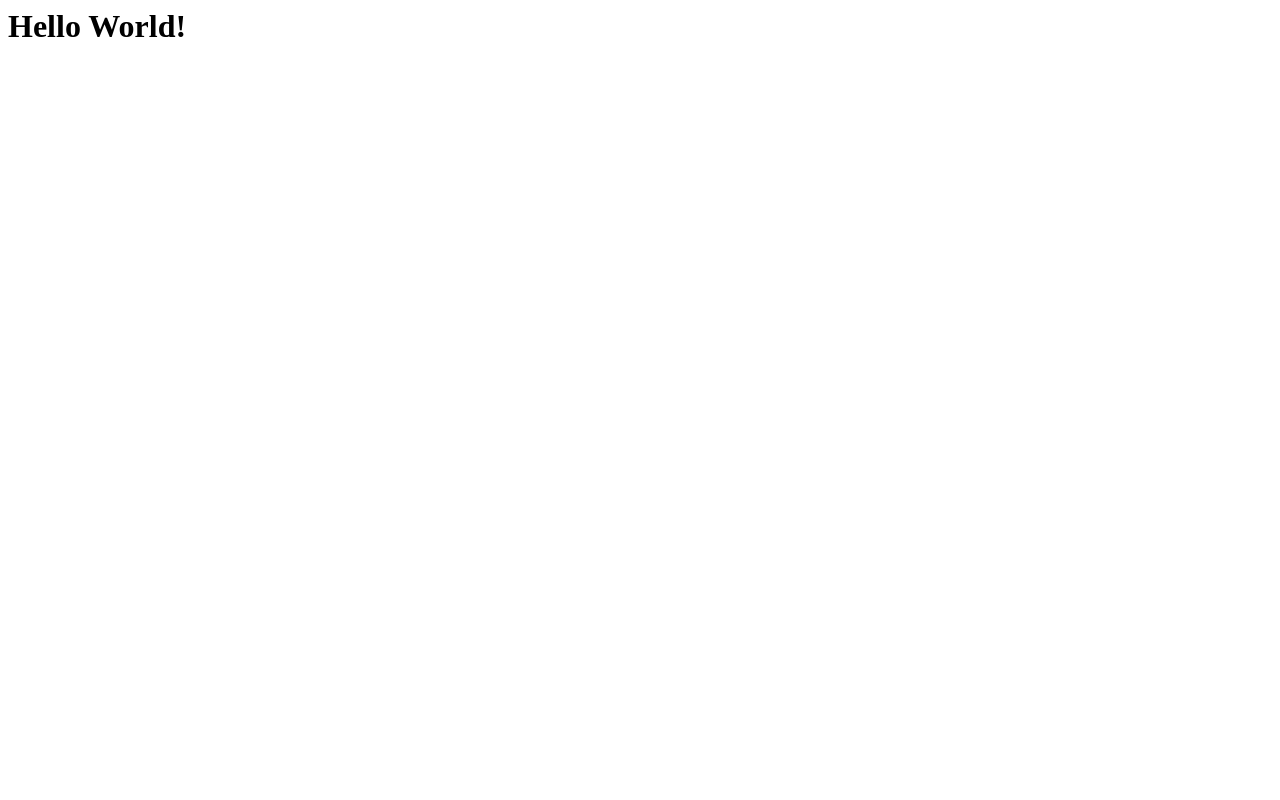
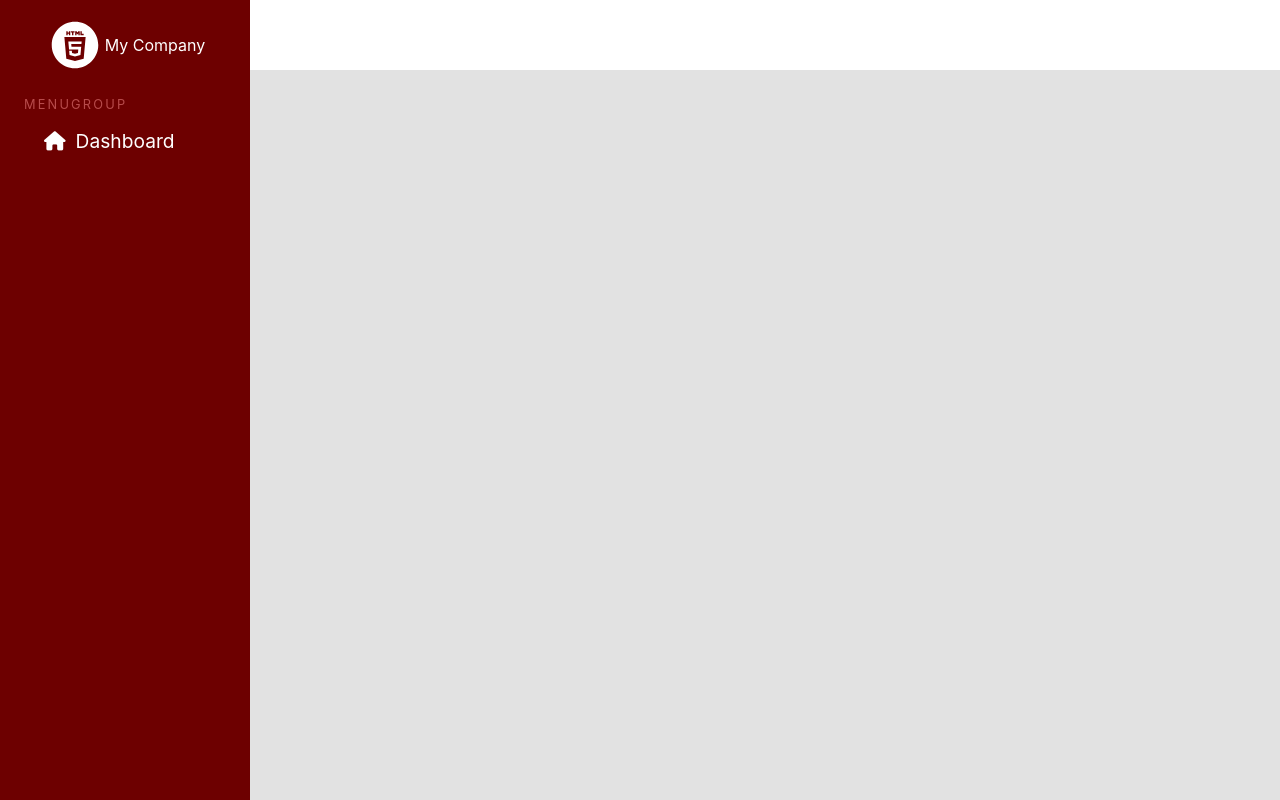
Before and after one commit to vgomes333/menu-style, a website: page src/index.html in a window 1280 px wide. Drawn offline with nearby package versions, Linux system fonts and the light colour scheme.

Commit message:
Desenvolvimento ms-sidebar e ms-header

```diff
--- /dev/null
+++ b/src/css/sass/components/header/_header.scss
@@ -0,0 +1,5 @@
+.ms-header {
+    background: #fff;
+    min-height: 70px;
+    width: 100%;
+}
--- /dev/null
+++ b/src/css/sass/components/menu/_menu.scss
@@ -0,0 +1,97 @@
+  .ms-sidebar {
+    background-color: #6d0000;
+    max-width: 250px;
+    width: 100%;
+    position: fixed;
+    left: 0;
+    top: 0;
+    height: 100%;
+    display: flex;
+    flex-direction: column;
+    justify-content: flex-start;
+    overflow-x: hidden;
+    overflow-y: auto;
+
+    &-logo {
+        display: flex;
+        align-items: center;
+        justify-content: center;
+        margin-top: 15px;
+        color: #fff;
+
+        img {
+            width: 60px;
+        }
+    }
+
+    &-nav {
+        margin-top: 20px;
+        margin-left: 1.5rem;
+
+        p {
+            font-size: 0.8rem;
+            color: #b74b4b;
+            letter-spacing: 0.17em;
+            margin-bottom: .5rem;
+            text-transform: uppercase;
+        }
+
+        ul {
+            margin-bottom: 1rem;
+        }
+
+        li {
+            display: flex;
+            align-items: center;
+        }
+
+        a {
+            color: #fff;
+            font-size: 1.2rem;
+            display: block;
+            border-top-left-radius: 25px;
+            border-bottom-left-radius: 25px;
+            width: 100%;
+            position: relative;
+            transition: 0s;
+            padding: 5px 0 5px 20px;
+            display: flex;
+            align-items: center;
+            justify-content: start;
+
+            &::before,
+            &::after {
+                content: "";
+                display: none;
+                width: 27px;
+                height: 28px;
+                background: url(../../../../assets/images/hover.svg);
+                position: absolute;
+                right: 0;
+                top: -28px;
+            }
+
+            &::after {
+                top: unset;
+                bottom: -27px;
+                -webkit-transform: rotate(270deg);
+                transform: rotate(270deg);
+            }
+
+            &:hover {
+                color: #343434;
+                background-color: #fff;
+                text-decoration: none;
+
+                &::before,
+                &::after {
+                    display: block;
+                }
+            }
+
+            i {
+                margin-right: 10px;
+            }
+        }
+    }
+}
--- /dev/null
+++ b/src/css/sass/globals.scss
@@ -0,0 +1,14 @@
+body {
+    background-color: #e2e2e2 !important;
+    margin: 0 auto;
+    padding: 0;
+}
+
+ul {
+    margin: 0;
+    padding: 0;
+}
+
+li {
+    list-style: none;
+}
--- /dev/null
+++ b/src/css/sass/main.scss
@@ -0,0 +1,6 @@
+// Import Globals
+@import 'globals.scss';
+
+// Import Components
+@import 'components/menu/menu';
+@import 'components/header/header';
--- a/src/index.html
+++ b/src/index.html
@@ -1 +1,43 @@
-<h1>Hello World!</h1>
+<!DOCTYPE html>
+<html lang="en">
+<head>
+    <meta charset="UTF-8">
+    <meta name="viewport" content="width=device-width, initial-scale=1.0">
+    <meta http-equiv="X-UA-Compatible" content="ie=edge">
+    <title>Menu Style</title>
+
+    <link rel="stylesheet" href="css/main.css">
+    <link rel="stylesheet" href="https://stackpath.bootstrapcdn.com/bootstrap/4.3.1/css/bootstrap.min.css" integrity="sha384-ggOyR0iXCbMQv3Xipma34MD+dH/1fQ784/j6cY/iJTQUOhcWr7x9JvoRxT2MZw1T" crossorigin="anonymous">
+    <script src="https://kit.fontawesome.com/840fe9ad0b.js"></script>
+</head>
+
+<body>
+    <div class="ms">
+        <div class="ms-header">
+
+        </div>
+        <aside class="ms-sidebar">
+            <div class="ms-sidebar-logo">
+                <img src="assets/images/ic_logo_html.svg" alt="My Company">
+                <span>My Company</span>
+            </div>
+            <div class="ms-sidebar-nav">
+                <p>MenuGroup</p>
+                <ul>
+                    <li>
+                        <a href="#" class="menu-sidebar-nav-item">
+                            <i class="fas fa-home"></i>
+                            Dashboard
+                        </a>
+                    </li>
+                </ul>
+            </div>
+        </aside>
+    </div>
+
+
+    <script src="https://code.jquery.com/jquery-3.3.1.slim.min.js" integrity="sha384-q8i/X+965DzO0rT7abK41JStQIAqVgRVzpbzo5smXKp4YfRvH+8abtTE1Pi6jizo" crossorigin="anonymous"></script>
+    <script src="https://cdnjs.cloudflare.com/ajax/libs/popper.js/1.14.7/umd/popper.min.js" integrity="sha384-UO2eT0CpHqdSJQ6hJty5KVphtPhzWj9WO1clHTMGa3JDZwrnQq4sF86dIHNDz0W1" crossorigin="anonymous"></script>
+    <script src="https://stackpath.bootstrapcdn.com/bootstrap/4.3.1/js/bootstrap.min.js" integrity="sha384-JjSmVgyd0p3pXB1rRibZUAYoIIy6OrQ6VrjIEaFf/nJGzIxFDsf4x0xIM+B07jRM" crossorigin="anonymous"></script>
+</body>
+</html>
```
Also changed, not shown: src/assets/images/hover.svg (added), src/assets/images/ic_logo_html.svg (added), src/css/main.css (added).
